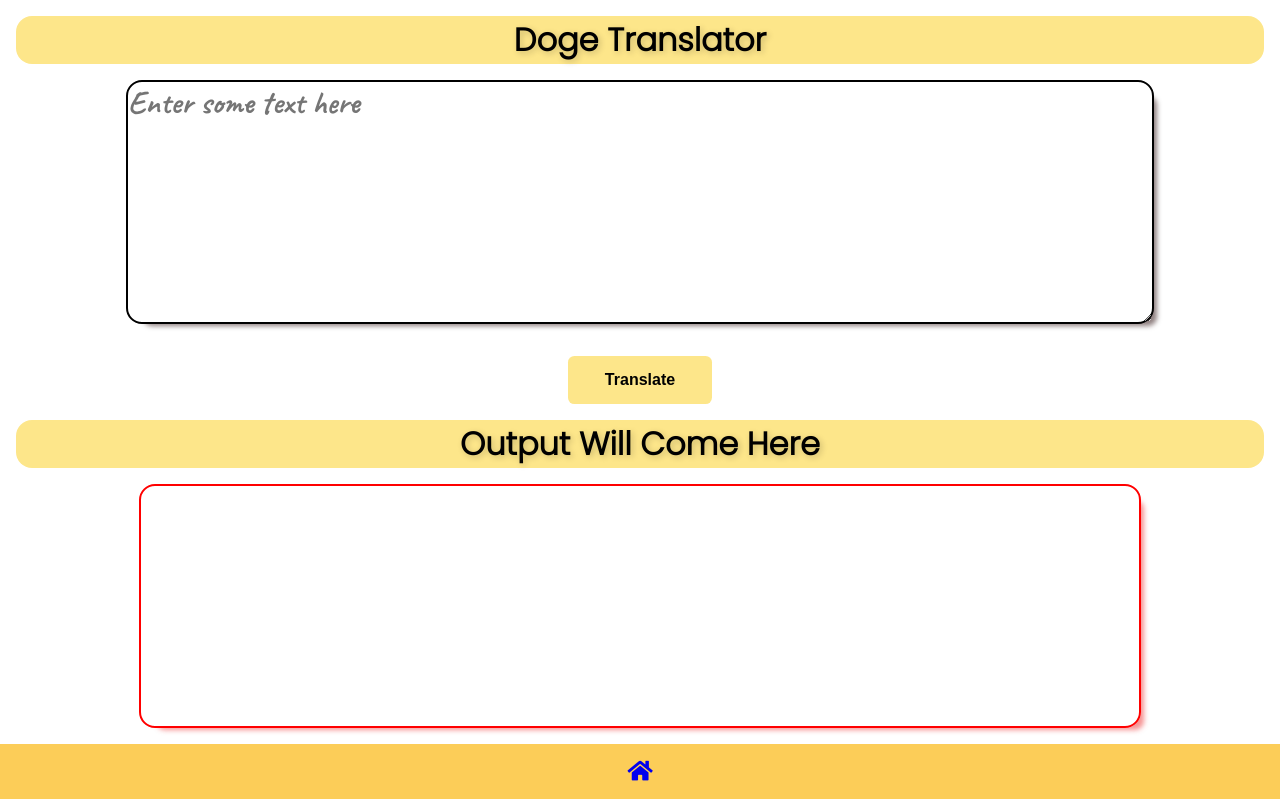
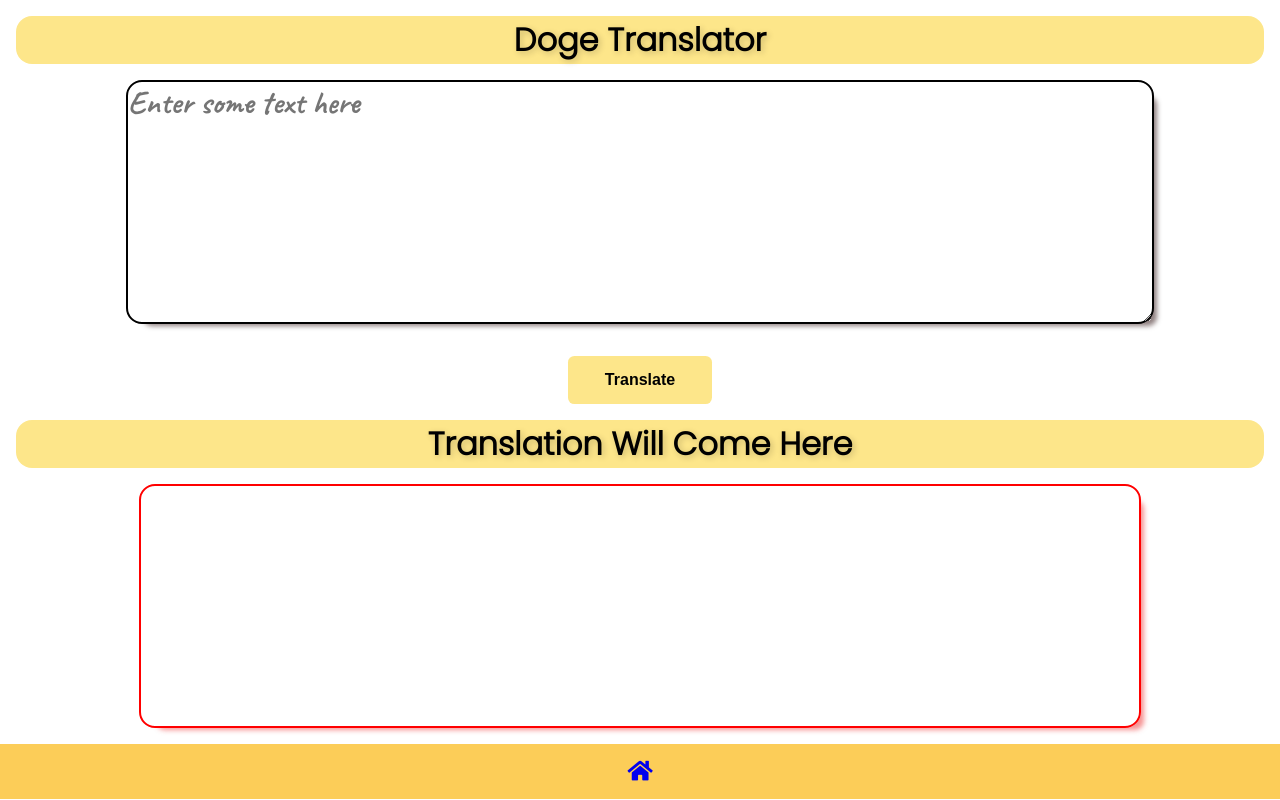
Before and after one commit to deepeshgotiya/Doge-Translator, a plain HTML site: page index.html in a window 1280 px wide. Drawn offline with Linux system fonts and the light colour scheme.

Commit message:
Update index.html

```diff
--- a/index.html
+++ b/index.html
@@ -14,7 +14,7 @@
         <textarea id="t-input" placeholder="Enter some text here"></textarea>
     </div>
     <div class="buttonDiv"><button id="t-button">Translate</button></div>
-    <div class="headingDiv"><h1 class="heading">Output Will Come Here</h1></div>
+    <div class="headingDiv"><h1 class="heading">Translation Will Come Here</h1></div>
     <div class="output-div">
         <div id="t-output"></div>
     </div>
```
